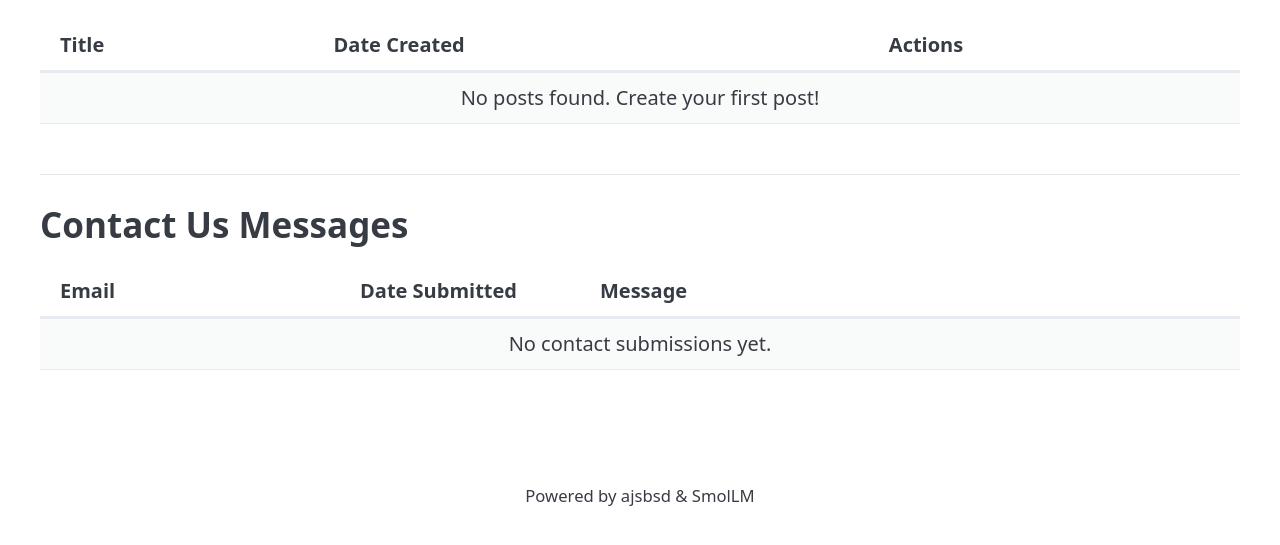
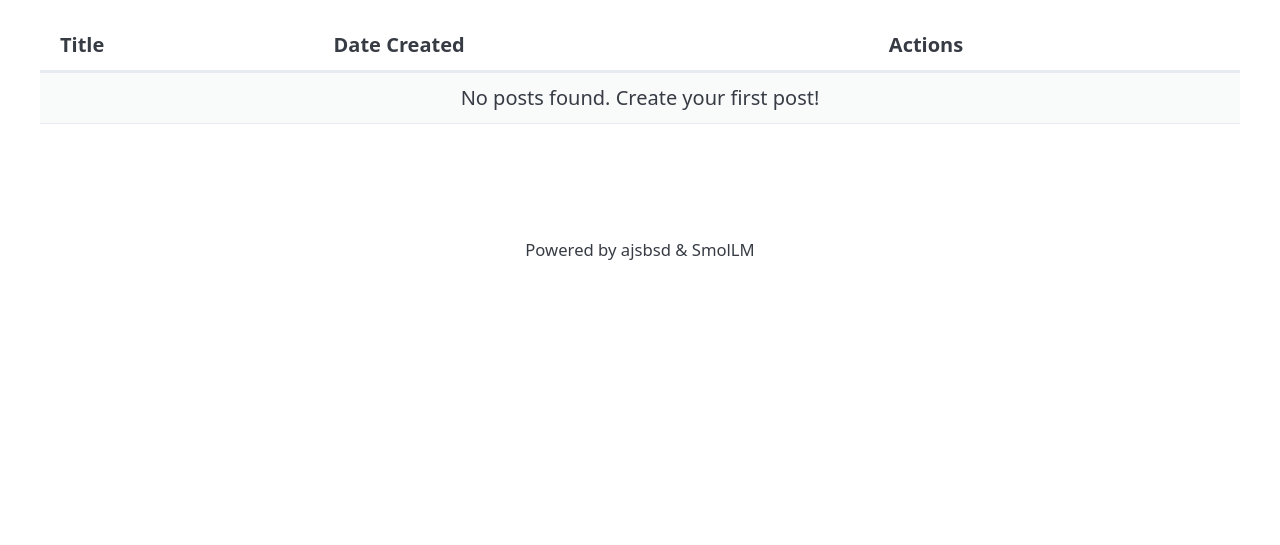
Before and after one commit to ajsbsd/flask-ai-smollm, a Flask app: page /admin in a window 1280 px wide. Shown: the part 190-735 px from the top of the page. Run offline with Flask 3, Linux system fonts and the light colour scheme; the visitor is signed in with stand-in values (Sample User, id 1); data that the repository does not hold is empty; some libraries are stand-ins or nearby versions.

Commit message:
aaron@ajsbsd.net does not need a contact form

```diff
--- a/templates/admin.html
+++ b/templates/admin.html
@@ -41,34 +41,4 @@
     </table>
 </section>
 
-<!-- 2. CONTACT US MESSAGES SECTION -->
-<section style="margin-top: 50px; border-top: 1px solid #e1e4e8; padding-top: 30px;">
-    <header style="margin-bottom: 20px;">
-        <h2>Contact Us Messages</h2>
-    </header>
-    <table class="striped">
-        <thead>
-            <tr>
-                <th scope="col" style="width: 25%;">Email</th>
-                <th scope="col" style="width: 20%;">Date Submitted</th>
-                <th scope="col" style="width: 55%;">Message</th>
-            </tr>
-        </thead>
-        <tbody>
-            {% if messages %}
-                {% for msg in messages %}
-                    <tr>
-                        <td><strong><a href="mailto:{{ msg['email'] }}">{{ msg['email'] }}</a></strong></td>
-                        <td>{{ msg['created_at'] }}</td>
-                        <td style="white-space: pre-wrap;">{{ msg['message'] }}</td>
-                    </tr>
-                {% endfor %}
-            {% else %}
-                <tr>
-                    <td colspan="3" style="text-align: center;">No contact submissions yet.</td>
-                </tr>
-            {% endif %}
-        </tbody>
-    </table>
-</section>
 {% endblock %}
```
